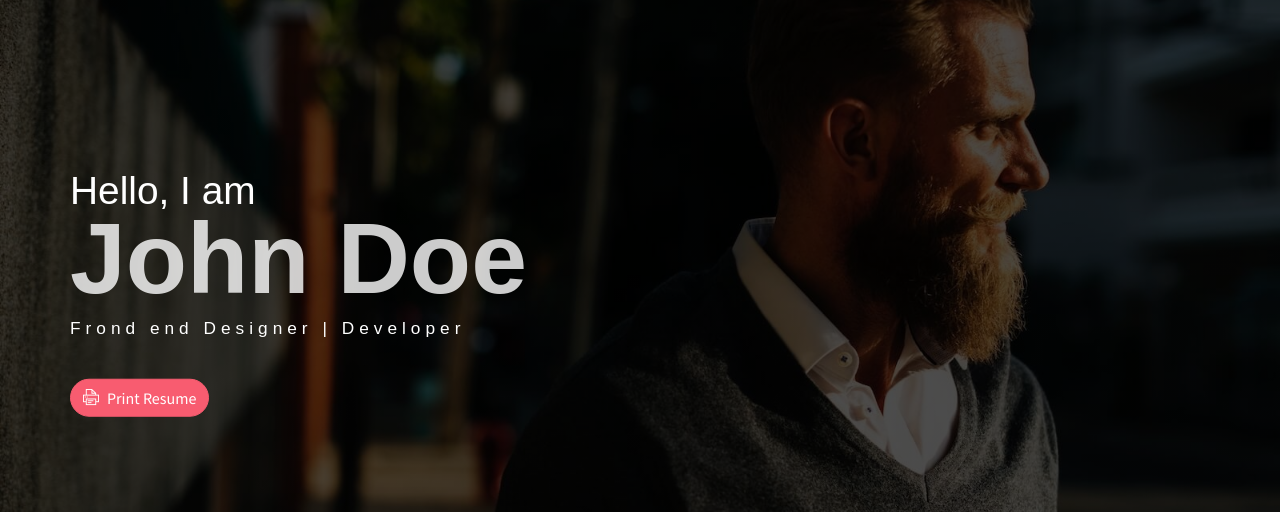
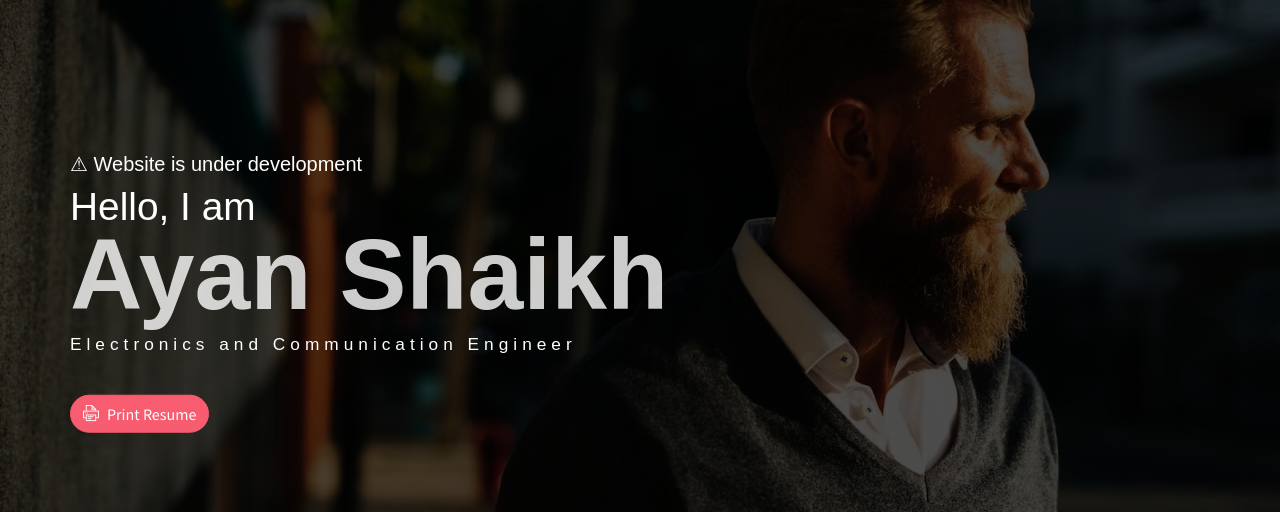
Before and after one commit to shaikh-ayan/profile, a website: page index.html in a window 1280 px wide. Shown: the part 60-572 px from the top of the page. Drawn offline with Linux system fonts and the light colour scheme; some packages are replaced by stand-ins of ours.

Commit message:
Update index.html

```diff
--- a/index.html
+++ b/index.html
@@ -5,7 +5,7 @@
     <meta name="viewport" content="width=device-width, initial-scale=1, shrink-to-fit=no">
     <meta name="description" content="Start your development with JohnDoe landing page.">
     <meta name="author" content="Devcrud">
-    <title>JohnDoe Landing page | Free Bootstrap 4.3.x landing page</title>
+    <title>Ayan</title>
     <!-- font icons -->
     <link rel="stylesheet" href="assets/vendors/themify-icons/css/themify-icons.css">
     <!-- Bootstrap + JohnDoe main styles -->
@@ -23,9 +23,10 @@
                 <li class="social-item"><a class="social-link text-light" href="#"><i class="ti-github" aria-hidden="true"></i></a></li>
             </ul>
             <div class="header-content">
+                <h5>⚠ Website is under development</h5>
                 <h4 class="header-subtitle" >Hello, I am</h4>
-                <h1 class="header-title">John Doe</h1>
-                <h6 class="header-mono" >Frond end Designer | Developer</h6>
+                <h1 class="header-title">Ayan Shaikh</h1>
+                <h6 class="header-mono" >Electronics and Communication Engineer</h6>
                 <button class="btn btn-primary btn-rounded"><i class="ti-printer pr-2"></i>Print Resume</button>
             </div>
         </div>
```
